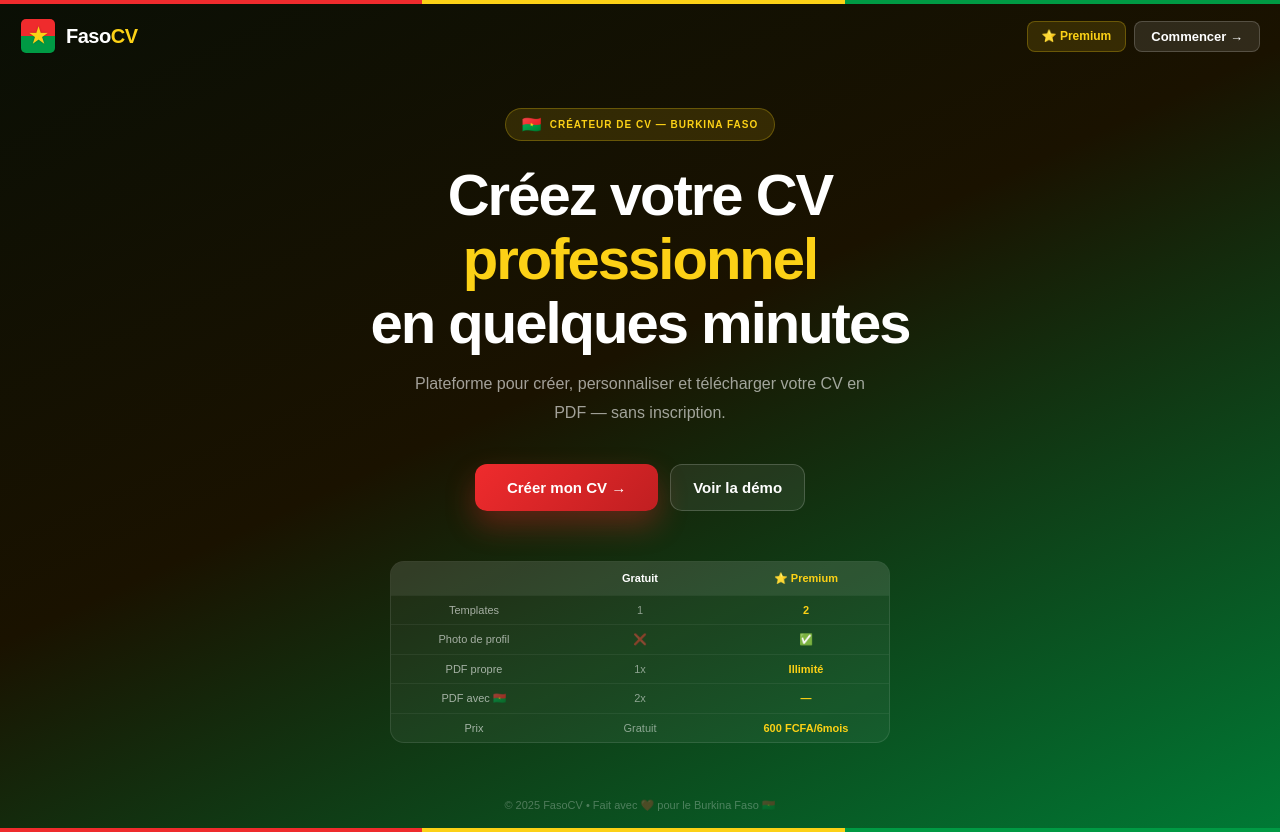
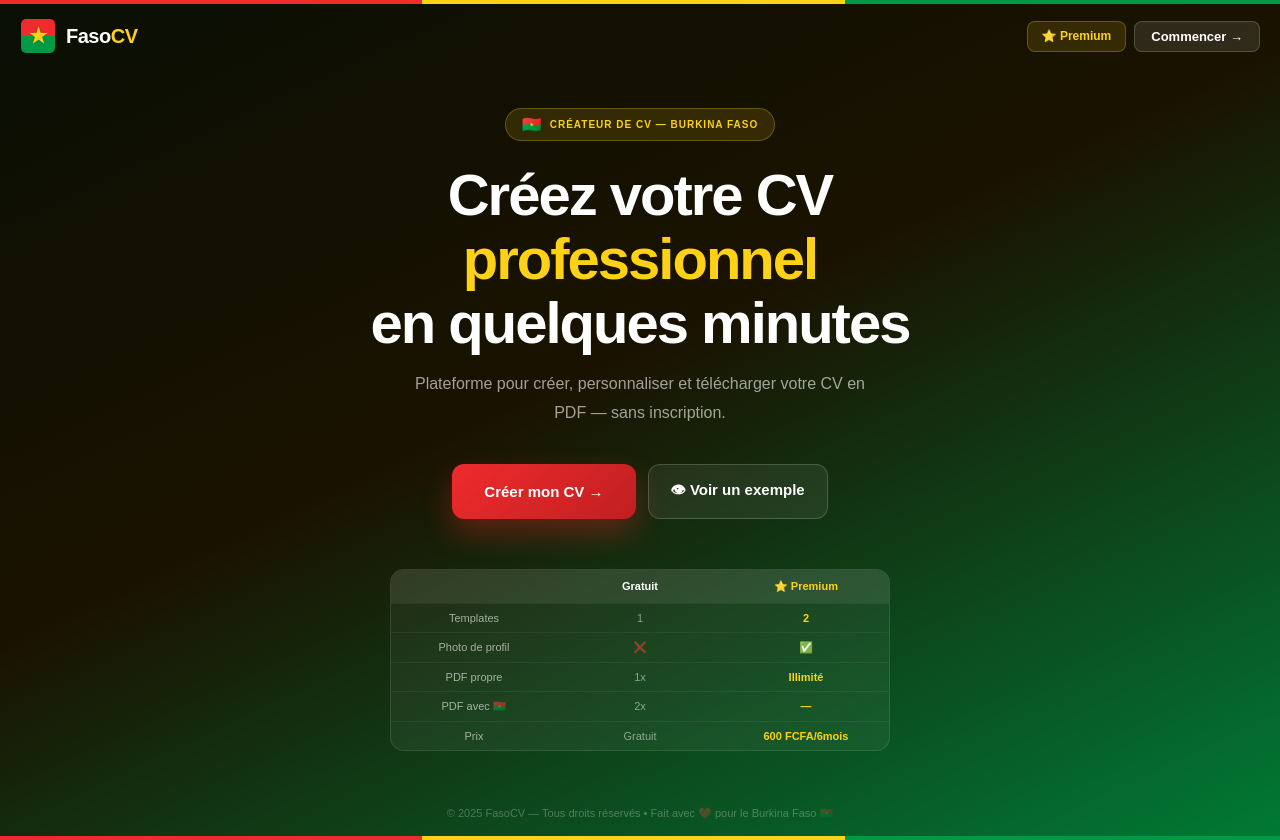
Before and after one commit to DVN1017/fasocv, a Next.js app: page / in a window 1280 px wide. Built offline with nearby package versions, Linux system fonts and the light colour scheme.

Commit message:
Copyright + bouton démo aperçu direct

```diff
--- a/app/page.jsx
+++ b/app/page.jsx
@@ -89,12 +89,14 @@ function ModalPremium({ onClose, raison }) {
         {/* Header */}
         <div style={{ background: `linear-gradient(135deg, ${BF.rouge}, ${BF.rougeFonce})`, padding: "20px 24px", position: "relative" }}>
           <div style={{ position: "absolute", bottom: 0, left: 0, right: 0, height: 4, background: `linear-gradient(90deg, ${BF.rouge} 33%, ${BF.jaune} 33%, ${BF.jaune} 66%, ${BF.vert} 66%)` }} />
+          {/* Bouton fermer ✕ */}
+          <button onClick={onClose} style={{ position: "absolute", top: 12, right: 14, background: "rgba(255,255,255,0.2)", border: "none", borderRadius: "50%", width: 28, height: 28, cursor: "pointer", color: "white", fontSize: 16, fontWeight: 700, display: "flex", alignItems: "center", justifyContent: "center", lineHeight: 1 }}>✕</button>
           <div style={{ display: "flex", alignItems: "center", gap: 10, color: "white" }}>
             <span style={{ fontSize: 24 }}>⭐</span>
             <div>
               <div style={{ fontWeight: 900, fontSize: 16 }}>Passer en Premium</div>
               <div style={{ fontSize: 11, opacity: 0.8 }}>
-                {raison === "limite" ? "Vous avez atteint la limite gratuite" : "Fonctionnalité réservée aux membres Premium"}
+                {raison === "limite" ? "Vous avez atteint la limite gratuite" : "Débloquez toutes les fonctionnalités"}
               </div>
             </div>
           </div>
@@ -582,8 +584,8 @@ function Accueil({ onStart }) {
           <button onClick={() => onStart(false)} style={{ padding: "14px 32px", background: `linear-gradient(135deg, ${BF.rouge}, ${BF.rougeFonce})`, border: "none", borderRadius: 12, color: "white", cursor: "pointer", fontSize: 15, fontWeight: 800, boxShadow: `0 14px 30px ${BF.rouge}55` }}>
             Créer mon CV →
           </button>
-          <button onClick={() => onStart(true)} style={{ padding: "14px 22px", background: "rgba(255,255,255,0.07)", border: "1.5px solid rgba(255,255,255,0.18)", borderRadius: 12, color: "white", cursor: "pointer", fontSize: 15, fontWeight: 600 }}>
-            Voir la démo
+          <button onClick={() => { onStart(true); }} style={{ padding: "14px 22px", background: "rgba(255,255,255,0.07)", border: "1.5px solid rgba(255,255,255,0.18)", borderRadius: 12, color: "white", cursor: "pointer", fontSize: 15, fontWeight: 600 }}>
+            👁 Voir un exemple
           </button>
         </div>
         {/* Tableau comparatif gratuit vs premium */}
@@ -609,7 +611,7 @@ function Accueil({ onStart }) {
         </div>
       </div>
       <div style={{ textAlign: "center", padding: "16px", color: "rgba(255,255,255,0.28)", fontSize: 11 }}>
-        © 2025 FasoCV • Fait avec ❤️ pour le Burkina Faso 🇧🇫
+        © 2025 FasoCV — Tous droits réservés • Fait avec ❤️ pour le Burkina Faso 🇧🇫
       </div>
       <div style={{ height: 4, background: `linear-gradient(90deg, ${BF.rouge} 33%, ${BF.jaune} 33%, ${BF.jaune} 66%, ${BF.vert} 66%)` }} />
     </div>
@@ -648,7 +650,8 @@ export default function FasoCV() {
   const handleStart = (demo = false) => {
     setCv(demo ? DEMO_CV : EMPTY_CV);
     setStep(0);
-    setShowPreview(false);
+    // En mode démo : ouvrir directement l'aperçu du CV d'Aminata
+    setShowPreview(demo ? true : false);
     setScreen("builder");
   };
 
@@ -810,16 +813,16 @@ export default function FasoCV() {
         </div>
       </header>
 
-      {/* Bandeau info téléchargements */}
-      <div style={{ background: dlInfo.bg, borderBottom: `1px solid ${dlInfo.color}22`, padding: "5px 14px", display: "flex", alignItems: "center", justifyContent: "space-between", flexShrink: 0 }}>
-        <span style={{ fontSize: 11, color: dlInfo.color, fontWeight: 600 }}>📄 {dlInfo.msg}</span>
-        {nbTelechargements >= 1 && (
+      {/* Bandeau info téléchargements — caché au début */}
+      {nbTelechargements > 0 && (
+        <div style={{ background: dlInfo.bg, borderBottom: `1px solid ${dlInfo.color}22`, padding: "5px 14px", display: "flex", alignItems: "center", justifyContent: "space-between", flexShrink: 0 }}>
+          <span style={{ fontSize: 11, color: dlInfo.color, fontWeight: 600 }}>📄 {dlInfo.msg}</span>
           <button onClick={() => { setRaisonModal("suggestion"); setShowModalPremium(true); }}
             style={{ fontSize: 10, fontWeight: 700, color: BF.rouge, background: "none", border: "none", cursor: "pointer", padding: 0 }}>
-            → Passer Premium
+            ⭐ Passer Premium
           </button>
-        )}
-      </div>
+        </div>
+      )}
 
       <div style={{ flex: 1, display: "flex", overflow: "hidden" }}>
         {showPreview ? (
```
